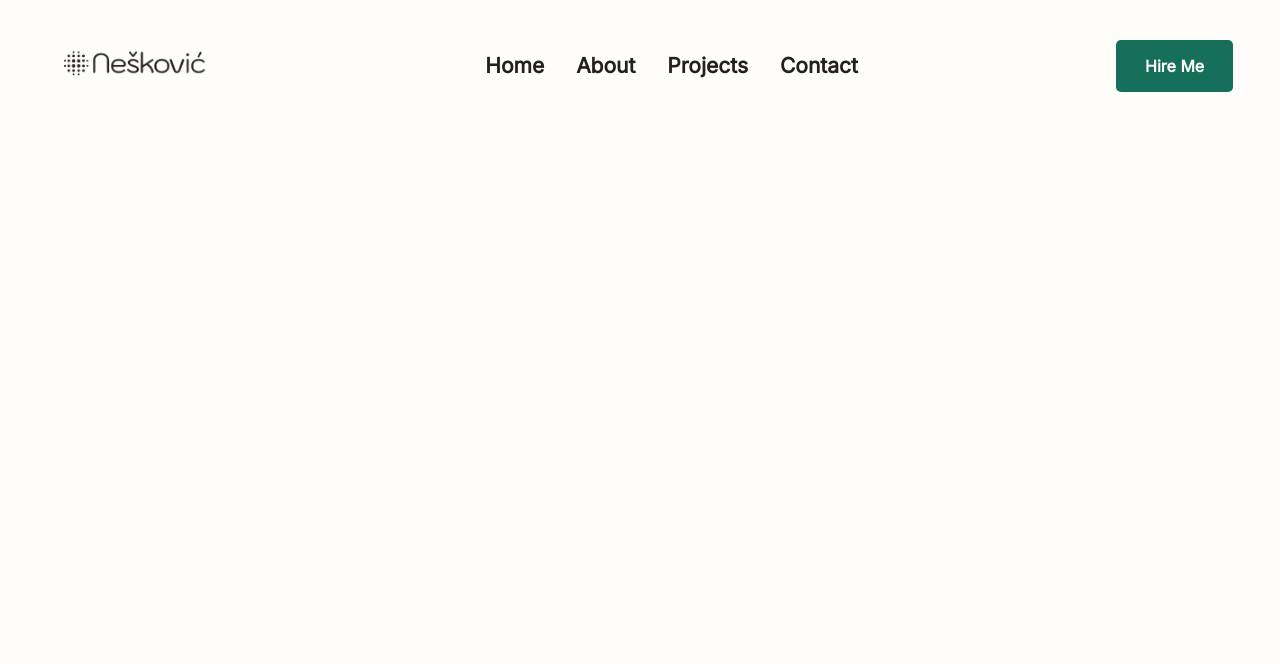
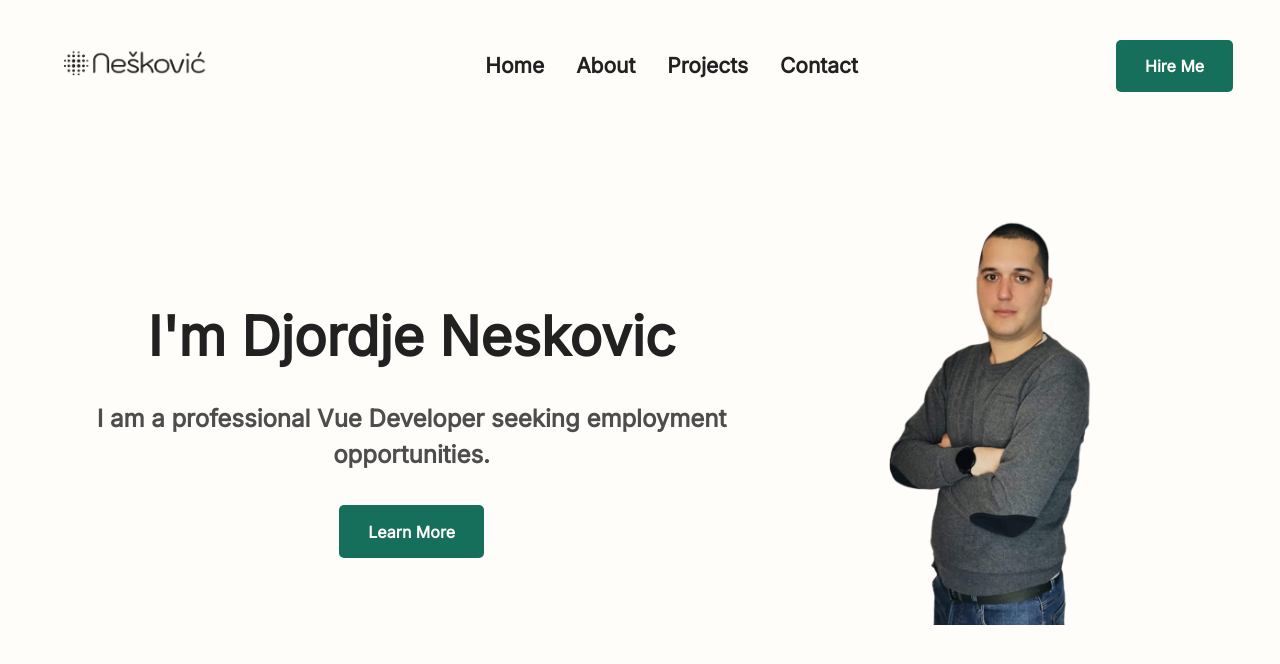
Before and after one commit to djneskovic/portfolio-djordje, a Vue app: page / in a window 1280 px wide. Shown: the top 664 px of the page. Built offline with nearby package versions, Linux system fonts and the light colour scheme.

Commit message:
Started hero page

```diff
--- a/public/css/style.css
+++ b/public/css/style.css
@@ -49,7 +49,7 @@ img {
     top: 0;
     left: 0;
     margin-top: 8rem;
-    margin-left: 0.6rem;
+    margin-left: 0.1rem;
     width: 100%; }
     @media screen and (min-width: 1024px) {
       .nav-bar .nav-list {
@@ -86,3 +86,54 @@ img {
 
 .active-menu {
   transform: translateY(0) !important; }
+
+.hamburger {
+  transform: scale(0.85); }
+
+@media screen and (min-width: 780px) {
+  .hero-main .hero-context {
+    margin-top: 4rem; } }
+
+.hero-main .hero-context_title {
+  font-size: 1.75rem; }
+  @media screen and (min-width: 420px) {
+    .hero-main .hero-context_title {
+      font-size: 2rem; } }
+  @media screen and (min-width: 481px) {
+    .hero-main .hero-context_title {
+      font-size: 2.4rem; } }
+  @media screen and (min-width: 780px) {
+    .hero-main .hero-context_title {
+      font-size: 1.6rem; } }
+  @media screen and (min-width: 1024px) {
+    .hero-main .hero-context_title {
+      font-size: 2.4rem; } }
+  @media screen and (min-width: 1280px) {
+    .hero-main .hero-context_title {
+      font-size: 3.4rem; } }
+
+.hero-main .hero-context_text {
+  margin: 1.5rem 0 2rem 0;
+  color: #4d4d4d;
+  font-size: 0.9rem; }
+  @media screen and (min-width: 420px) {
+    .hero-main .hero-context_text {
+      font-size: 1.1rem; } }
+  @media screen and (min-width: 481px) {
+    .hero-main .hero-context_text {
+      font-size: 1.3rem; } }
+  @media screen and (min-width: 780px) {
+    .hero-main .hero-context_text {
+      font-size: 1.1rem; } }
+  @media screen and (min-width: 1024px) {
+    .hero-main .hero-context_text {
+      font-size: 1.4rem; } }
+  @media screen and (min-width: 1280px) {
+    .hero-main .hero-context_text {
+      font-size: 1.5rem; } }
+
+.hero-main .hero-image {
+  margin-top: 2rem; }
+  @media screen and (min-width: 780px) {
+    .hero-main .hero-image {
+      margin: 0rem; } }
--- a/public/index.html
+++ b/public/index.html
@@ -24,6 +24,14 @@
 							gold: "#f3bf6c",
 							pink: "#fce3db",
 						},
+
+						screens: {
+							smApple: "420px",
+							sm: "481px",
+							md: "780px",
+							lg: "1024px",
+							xl: "1280px",
+						},
 					},
 				},
 			};
--- a/src/js/pages/HeroPage.vue
+++ b/src/js/pages/HeroPage.vue
@@ -1,9 +1,35 @@
 <template>
-	<div></div>
+	<main id="hero">
+		<div class="container">
+			<div
+				class="hero-main mt-8 flex flex-col md:flex-row items-center justify-center md:justify-between text-center"
+			>
+				<div class="hero-context">
+					<h1 class="hero-context_title">
+						I'm Djordje Neskovic
+					</h1>
+					<p class="hero-context_text">
+						I am a professional Vue Developer seeking
+						employment opportunities.
+					</p>
+					<button-primary class="hero-context_btn"
+						>Learn More</button-primary
+					>
+				</div>
+
+				<div class="hero-image">
+					<img src="../../../public/images/me.png" alt="" />
+				</div>
+			</div>
+		</div>
+	</main>
 </template>
 
-<style scoped>
-div {
-	height: 100vh;
-}
-</style>
+<script>
+import ButtonPrimary from "../components/ButtonPrimary.vue";
+export default {
+	components: {
+		ButtonPrimary,
+	},
+};
+</script>
--- a/src/scss/components/_header-navigation.scss
+++ b/src/scss/components/_header-navigation.scss
@@ -20,7 +20,7 @@
 		top: 0;
 		left: 0;
 		margin-top: 8rem;
-		margin-left: 0.6rem;
+		margin-left: 0.1rem;
 		width: 100%;
 
 		@include screen-lg {
@@ -76,6 +76,10 @@
 	transform: translateY(0) !important;
 }
 
+.hamburger {
+	transform: scale(0.85);
+}
+
 // ul:hover li {
 // 	filter: blur(5px);
 // }
--- a/src/scss/includes/_variables-and-mixins.scss
+++ b/src/scss/includes/_variables-and-mixins.scss
@@ -45,3 +45,4 @@ $green: #156f5b;
 $black: #212121;
 $gold: #f3bf6c;
 $pink: #fce3db;
+$grey: #4d4d4d;
--- /dev/null
+++ b/src/scss/pages/_heroPage.scss
@@ -0,0 +1,64 @@
+.hero-main {
+	.hero-context {
+		@include screen-md {
+			margin-top: 4rem;
+		}
+		&_title {
+			font-size: 1.75rem;
+
+			@include screen-sm-apple {
+				font-size: 2rem;
+			}
+
+			@include screen-sm {
+				font-size: 2.4rem;
+			}
+
+			@include screen-md {
+				font-size: 1.6rem;
+			}
+
+			@include screen-lg {
+				font-size: 2.4rem;
+			}
+
+			@include screen-xl {
+				font-size: 3.4rem;
+			}
+		}
+
+		&_text {
+			margin: 1.5rem 0 2rem 0;
+			color: $grey;
+			font-size: 0.9rem;
+
+			@include screen-sm-apple {
+				font-size: 1.1rem;
+			}
+
+			@include screen-sm {
+				font-size: 1.3rem;
+			}
+
+			@include screen-md {
+				font-size: 1.1rem;
+			}
+
+			@include screen-lg {
+				font-size: 1.4rem;
+			}
+
+			@include screen-xl {
+				font-size: 1.5rem;
+			}
+		}
+	}
+
+	.hero-image {
+		margin-top: 2rem;
+
+		@include screen-md {
+			margin: 0rem;
+		}
+	}
+}
```
Also changed, not shown: src/scss/style.scss (+2 -20 lines).
